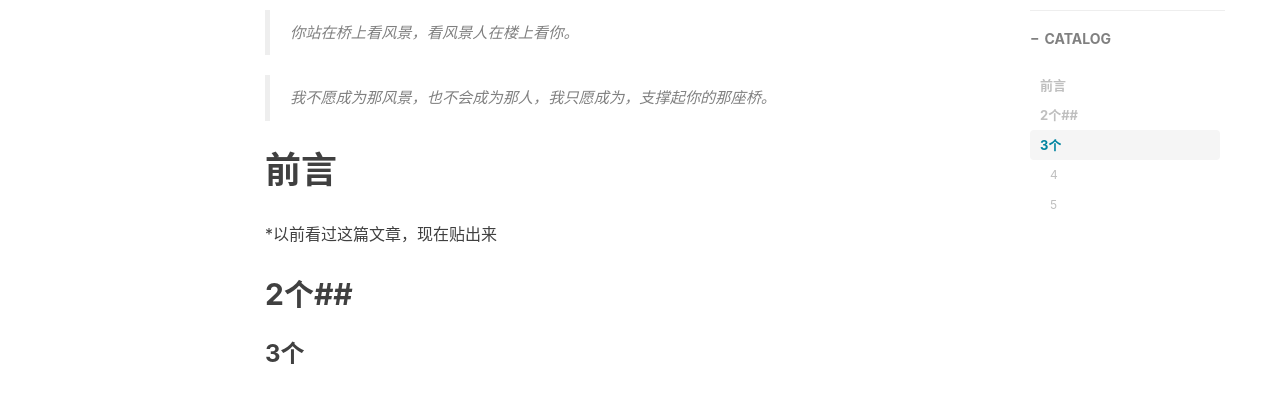
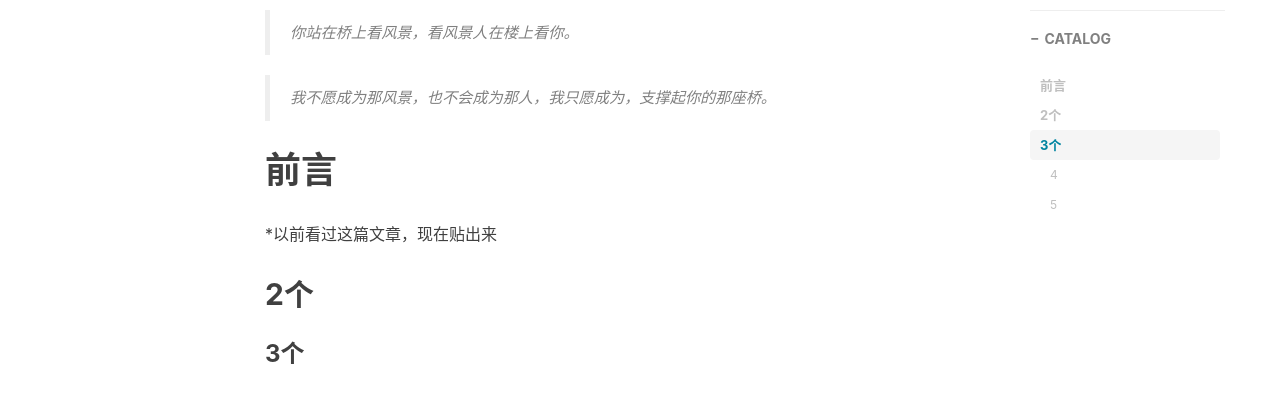
Before and after one commit to fengyeluojinmengweiting/fengyeluojinmengweiting.github.io, a Jekyll site: the page built from _posts/2017-07-31-温柔的风穿堂过.md, in a window 1280 px wide and 900 px high, scrolled down 400 px. Shown: the part 153-547 px from the top of the window. Built offline with Jekyll 4.4.1, drawn with Linux system fonts in a browser that asks for light colours; nearby versions of some CDN libraries; comment, search, counter and statistics services are not loaded.

```diff
--- a/_posts/2017-07-31-温柔的风穿堂过.md
+++ b/_posts/2017-07-31-温柔的风穿堂过.md
@@ -20,7 +20,7 @@ tags:
 *以前看过这篇文章，现在贴出来
 
 
-## 2个##
+## 2个
 ### 3个
 #### 4
 #####  5
```
